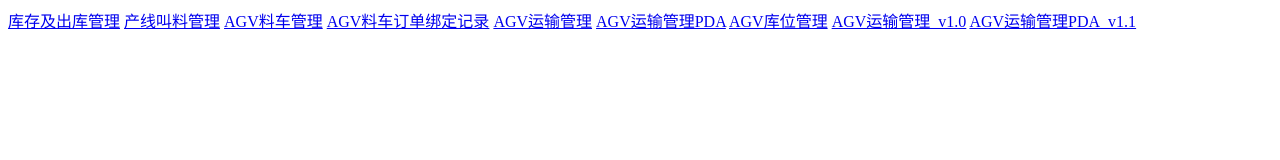
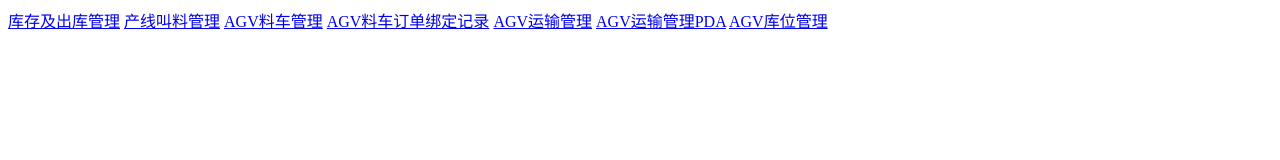
Before and after one commit to warmmeng777-debug/fs-mom-platform-demo, a plain HTML site: page index.html in a window 1280 px wide. Drawn offline with Linux system fonts and the light colour scheme.

Commit message:
Update index.html

```diff
--- a/index.html
+++ b/index.html
@@ -6,6 +6,4 @@
   <a href="AGV运输管理">AGV运输管理</a>
   <a href="AGV运输管理PDA">AGV运输管理PDA</a>
   <a href="mes_location_mgmt">AGV库位管理</a>
-  <a href="AGV运输管理_v1.0">AGV运输管理_v1.0</a>
-  <a href="AGV运输管理PDA_v1.1">AGV运输管理PDA_v1.1</a>
 </nav>
```
